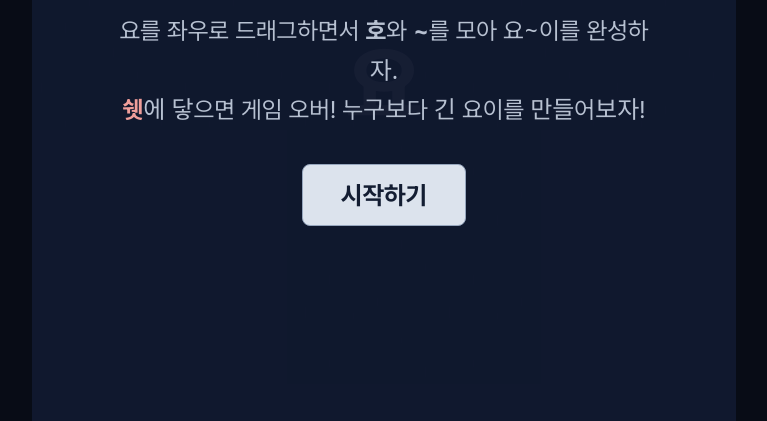
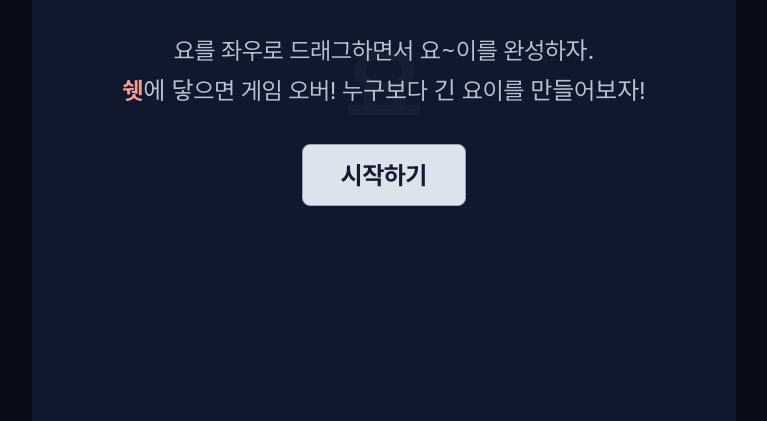
Before and after one commit to AmenoRica/umm, a plain HTML site: page yoi/index.html in a window 1280 px wide. Shown: the part 379-800 px from the top of the page, without its empty margins (256-1023 px from the left). Drawn offline with Linux system fonts and the light colour scheme.

Commit message:
Shorten Yoi start screen instructions

```diff
--- a/yoi/index.html
+++ b/yoi/index.html
@@ -401,7 +401,7 @@ OTHER DEALINGS IN THE FONT SOFTWARE.
     <div class="panel">
       <h1 id="title">요~~~~이</h1>
       <p class="credit">feat. 케이 스텔라리아</p>
-      <p class="rules">요를 좌우로 드래그하면서 <b>호</b>와 <b>~</b>를 모아 요~이를 완성하자.<br><b class="danger">쉣</b>에 닿으면 게임 오버! 누구보다 긴 요이를 만들어보자!</p>
+      <p class="rules">요를 좌우로 드래그하면서 요~이를 완성하자.<br><b class="danger">쉣</b>에 닿으면 게임 오버! 누구보다 긴 요이를 만들어보자!</p>
       <button type="button" id="start">시작하기</button>
     </div>
   </section>
```
